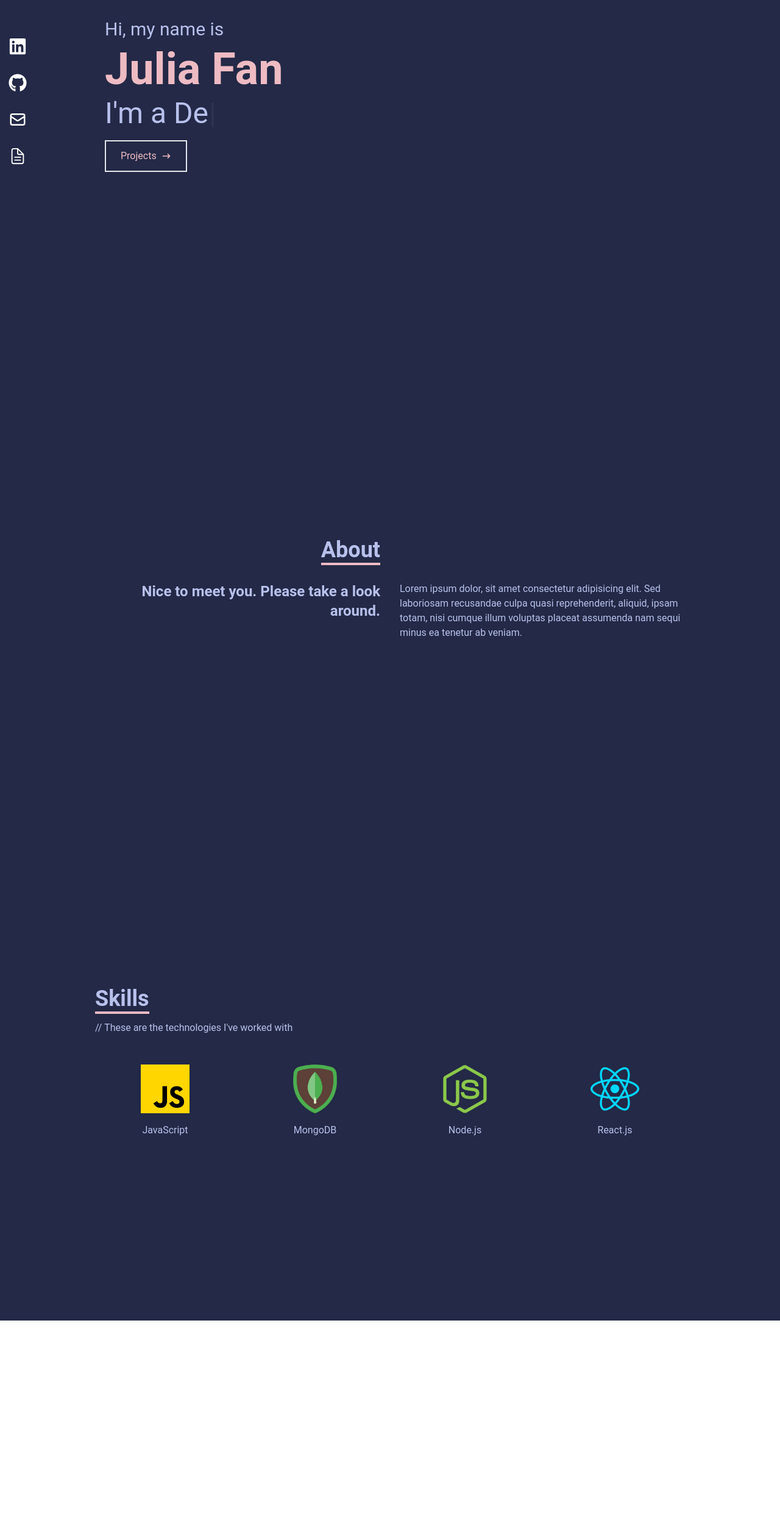
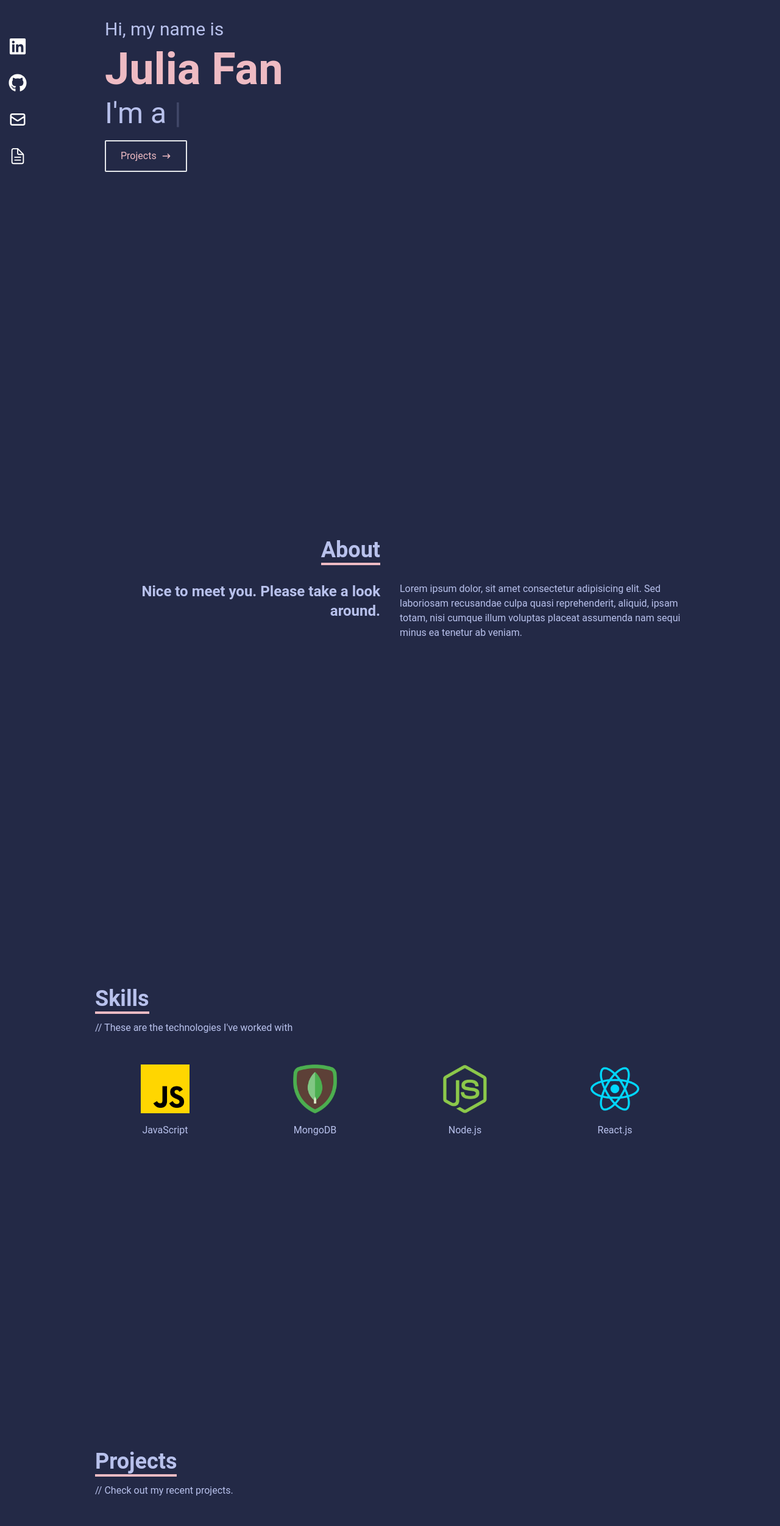
Before and after one commit to juliafan55/portfolio, a React (Create React App) app: page / in a window 1280 px wide. Shown: the part 234-2737 px from the top of the page at 61% size. Before the commit the page ends 2400 px from the top, so only its background shows below. Built offline with nearby package versions, Linux system fonts and the light colour scheme.

Commit message:
project section template

```diff
--- a/src/App.js
+++ b/src/App.js
@@ -2,6 +2,7 @@
 import Home from "./components/Home";
 import About from "./components/About";
 import Skills from "./components/Skills"
+import Projects from "./components/Projects";
 
 function App() {
   return (
@@ -10,6 +11,7 @@
       <Home />
       <About />
       <Skills />
+      <Projects />
     </div>
   );
 }
--- a/src/components/Home.jsx
+++ b/src/components/Home.jsx
@@ -24,7 +24,7 @@
                     />
                 </div>
                 <div className="py-3">
-                    <button className="group border-2 px-6 py-3 my-2 flex items-center text-[#eebbc3] hover:bg-[#eebbc3] hover:text-[#232946] hover:border-[#eebbc3]">Projects
+                    <button className="group border-2 px-6 py-3 my-2 flex items-center ">Projects
                         <span className="group-hover:rotate-90 duration-300">
                             <HiArrowNarrowRight className="ml-2" />
                         </span>
--- a/src/components/Projects.jsx
+++ b/src/components/Projects.jsx
@@ -1,8 +1,38 @@
 import React from 'react'
+import WorkImg from "../assets/workImg.jpg"
 
 const Projects = () => {
     return (
-        <div>
+        <div name="projects" className="w-full md:h-screen bg-[#232946] text-[#b8c1ec]">
+            <div className="max-w-[1000px] mx-auto p-4 flex flex-col justify-center w-full h-full">
+                <div className="pb-8">
+                    <p className="text-4xl font-bold inline border-b-4 border-[#eebbc3]">Projects</p>
+                    <p className="py-4">// Check out my recent projects.</p>
+                </div>
+
+                {/* projects list */}
+                {/* container */}
+                <div classaName="grid sm:grid-cols-2 md: grid-cols-3 gap-4">
+                    {/* each project */}
+                    <div
+                        style={{ backgroundImage: `url(${WorkImg})` }}
+                        className="group container rounded-md flex justify-center items-center mx-auto content-div"
+                    >
+                        <div className="opacity-0 group-hover:opacity-100">
+                            <span className="text-2xl font-bold text-[#eebbc3] tracking-wider text-center"> Digital Hub </span>
+                            <div className="pt-8 text-center">
+                                <a href="/">
+                                    <button className="text-center px-4 py-3 m-2  font-bold text-lg"> Demo </button>
+                                </a>
+                                <a href="/">
+                                    <button className="text-center px-4 py-3 m-2 font-bold text-lg"> Code </button>
+                                </a>
+
+                            </div>
+                        </div>
+                    </div>
+                </div>
+            </div>
 
         </div>
     )
--- a/src/components/Skills.jsx
+++ b/src/components/Skills.jsx
@@ -4,7 +4,6 @@
 import Mongo from "../assets/mongo.png"
 import Node from "../assets/node.png"
 import ReactImg from "../assets/react.png"
-import Tailwind from "../assets/tailwind.png"
 
 const Skills = () => {
     return (
--- a/src/index.css
+++ b/src/index.css
@@ -12,4 +12,29 @@
     @apply px-4;
     @apply cursor-pointer;
   }
+  button {
+    @apply bg-[#232946];
+    @apply text-[#eebbc3];
+    @apply rounded-sm;
+  }
+  button:hover {
+    @apply bg-[#eebbc3];
+    @apply text-[#232946];
+    @apply border-[#eebbc3];
+  }
 }
+
+.content-div {
+  background-repeat: no-repeat;
+  background-size: cover;
+  background-position: center;
+  height: 250px;
+}
+
+.content-div:hover {
+  background-image: linear-gradient(
+    to right,
+    rgba(35, 41, 70, 0.5),
+    hsla(230, 58%, 82%, 0.5)
+  ) !important;
+}
```
Also changed, not shown: src/assets/workImg.jpg (added).
